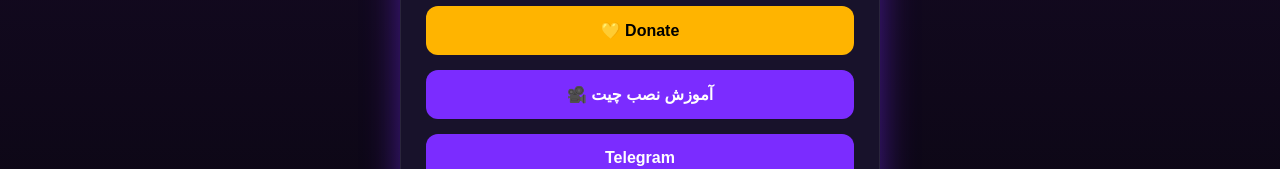
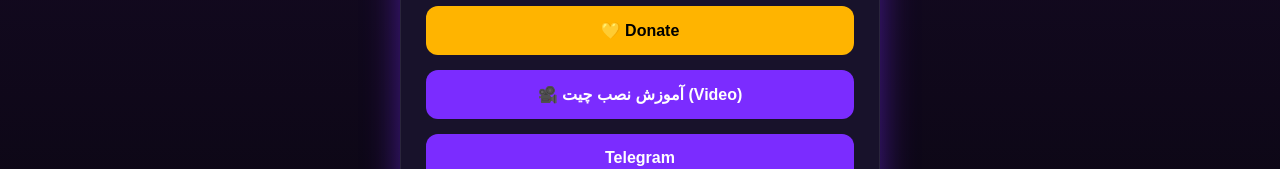
Before and after one commit to arminaparaty/phantomhub-site, a plain HTML site: page index.html in a window 1280 px wide. Shown: the part 432-601 px from the top of the page. Drawn offline with Linux system fonts and the light colour scheme.

Commit message:
Update index.html

```diff
--- a/index.html
+++ b/index.html
@@ -36,7 +36,7 @@
             <a href="https://aparat.com/v/qql3c54"
                target="_blank"
                class="btn">
-                🎥 آموزش نصب چیت
+             🎥 آموزش نصب چیت (Video)
             </a>
 
             <a href="https://t.me/cheatPhanto4"
```
